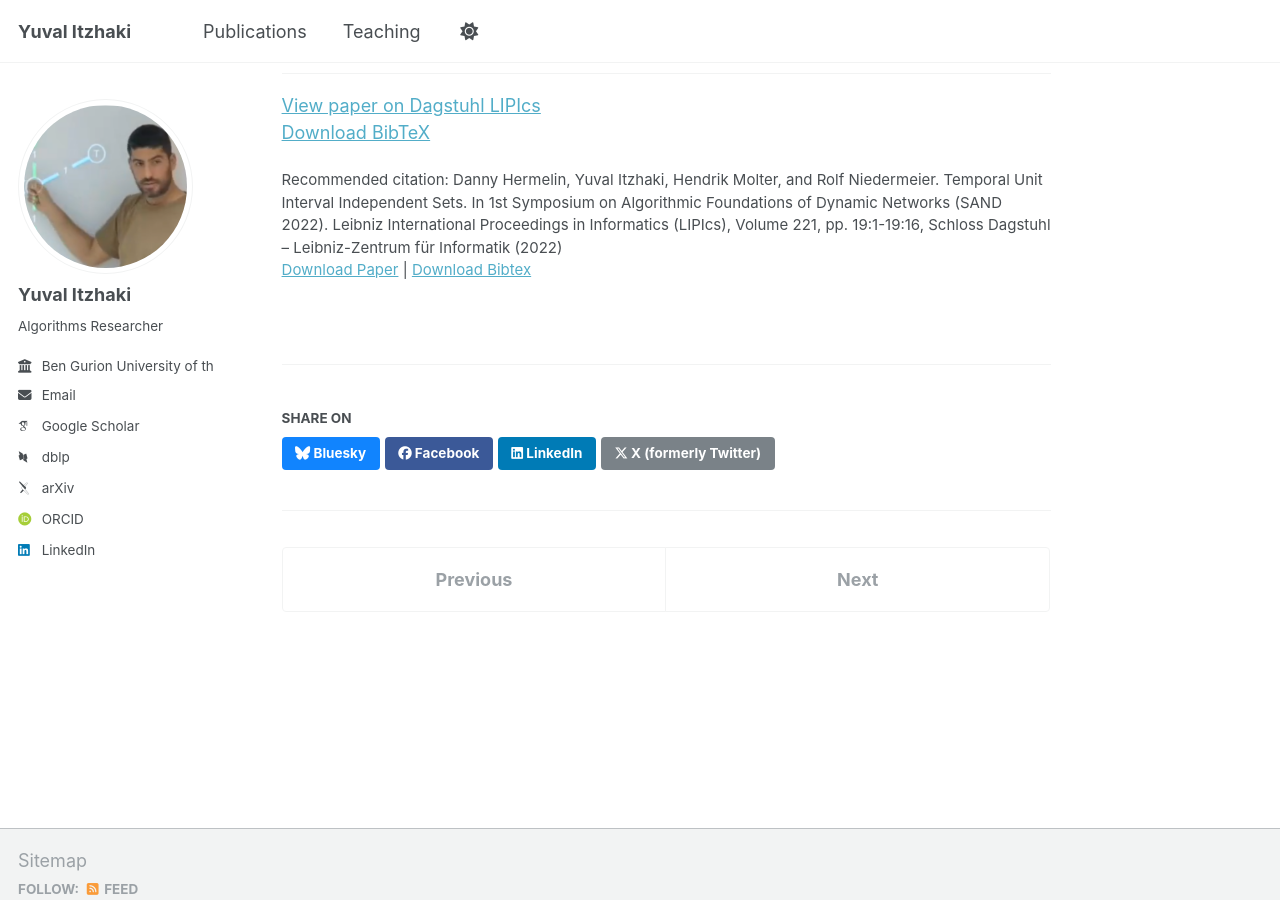
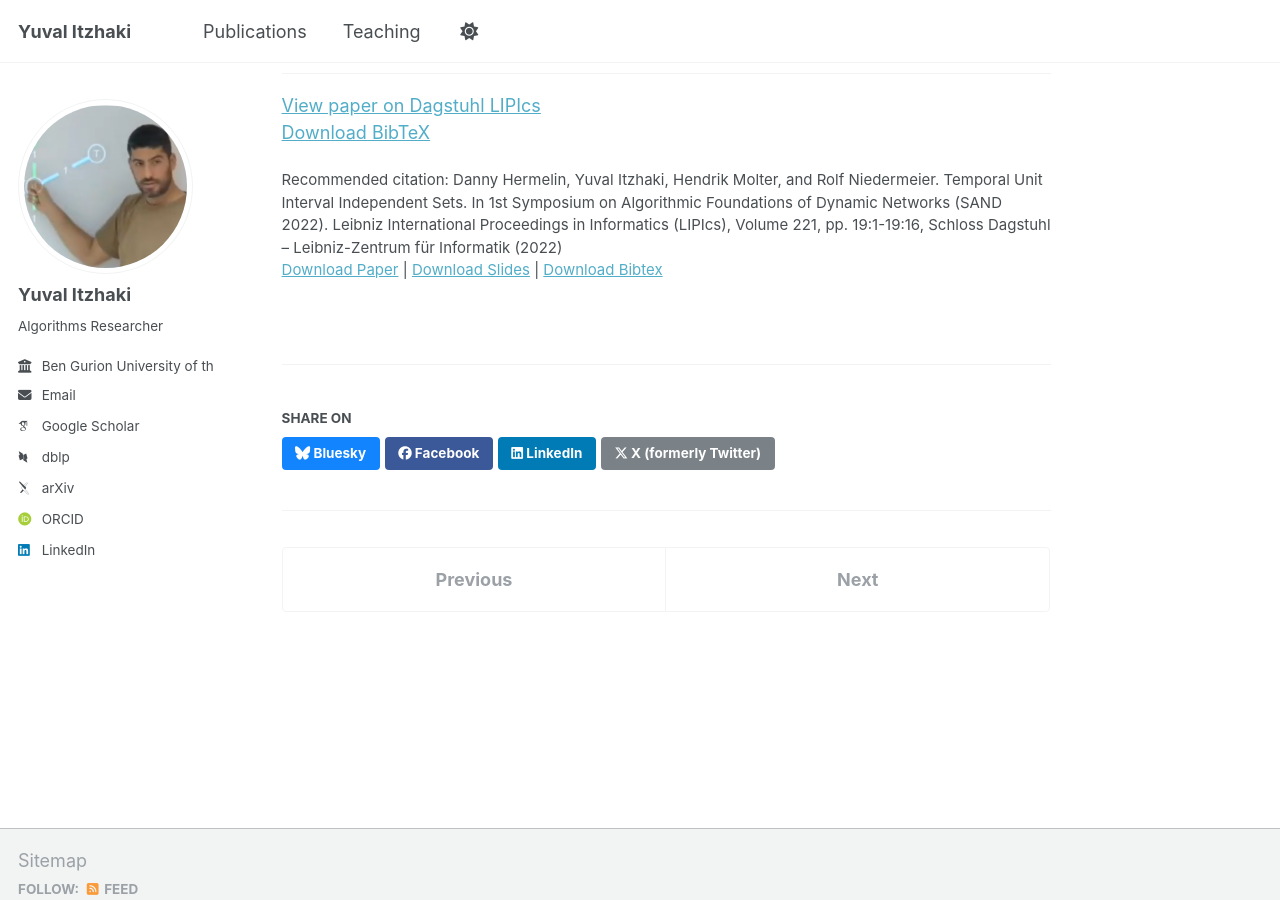
Before and after one commit to yuvalyitz/home, a Jekyll site: the page built from _publications/temporal IS SAND.md, in a window 1280 px wide and 900 px high, scrolled down 632 px. Built offline with Jekyll 4.4.1, drawn with Linux system fonts in a browser that asks for light colours; some web fonts are replaced.

Commit message:
Update temporal IS SAND.md

```diff
--- a/_publications/temporal IS SAND.md
+++ b/_publications/temporal IS SAND.md
@@ -8,6 +8,7 @@ date: 2022-03-14
 venue: "1st Symposium on Algorithmic Foundations of Dynamic Networks (SAND 2022)"
 paperurl: "https://doi.org/10.4230/LIPIcs.SAND.2022.19"
 bibtexurl: "https://yuvalyitz.github.io/files/hermelin2022temporal.bib"
+slidesurl: '/files/SAND2022_slides.pdf'
 citation: "Danny Hermelin, Yuval Itzhaki, Hendrik Molter, and Rolf Niedermeier. Temporal Unit Interval Independent Sets. In 1st Symposium on Algorithmic Foundations of Dynamic Networks (SAND 2022). Leibniz International Proceedings in Informatics (LIPIcs), Volume 221, pp. 19:1-19:16, Schloss Dagstuhl – Leibniz-Zentrum für Informatik (2022) "
 ---
 
```
